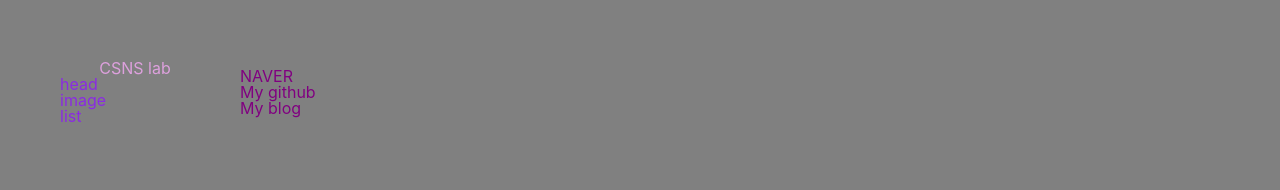
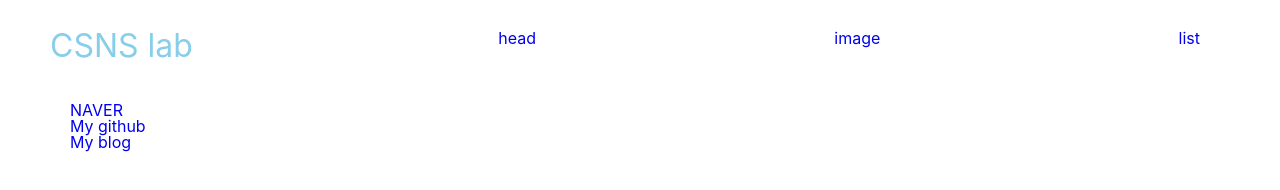
Before and after one commit to GyoHeon/HTML_study, a plain HTML site: page list.html in a window 1280 px wide. Drawn offline with Linux system fonts and the light colour scheme.

Commit message:
change css

```diff
--- a/css/style.css
+++ b/css/style.css
@@ -1,54 +1,32 @@
 @import "reset.css";
+
 body {
   margin: 30px;
-  background-color: gray;
-  display: flex;
-  align-items: center;
   font-family: -apple-system, BlinkMacSystemFont, "Segoe UI", Roboto, Oxygen,
     Ubuntu, Cantarell, "Open Sans", "Helvetica Neue", sans-serif;
 }
 a {
   text-decoration: none;
-  color: purple;
-}
-
-h1 {
-  text-align: center;
-  padding: 0px;
-  margin: 0px;
-}
-ol {
-  border-right: 1px black solid;
-  color: greenyellow;
-  width: 100px;
-  margin: 0;
-  padding: 20px;
-  font-display: blue;
-}
-.saw {
-  color: blueviolet;
 }
 .menu {
-  margin: 30px;
-  left: 200px;
-  width: "100px";
-  color: aqua;
+  display: flex;
+  justify-content: space-between;
+  margin: 20px 20px;
+}
+.menu__column:last-child {
+  margin-right: 30px;
+}
+.main {
+  display: flex;
+  flex-direction: column;
+  justify-content: space-between;
+  margin: 40px;
 }
 #name {
   display: grid;
   grid-template-columns: 150px 1fr;
   grid-column: 1/3;
   grid-row: 1;
-  color: plum;
-  background-color: gray;
-  font-display: blue;
+  color: skyblue;
+  font-size: xx-large;
 }
-#another {
-  border-right: none;
-  background-color: gray;
-  display: block;
-}
-
-#contents {
-  display: block;
-}
```
